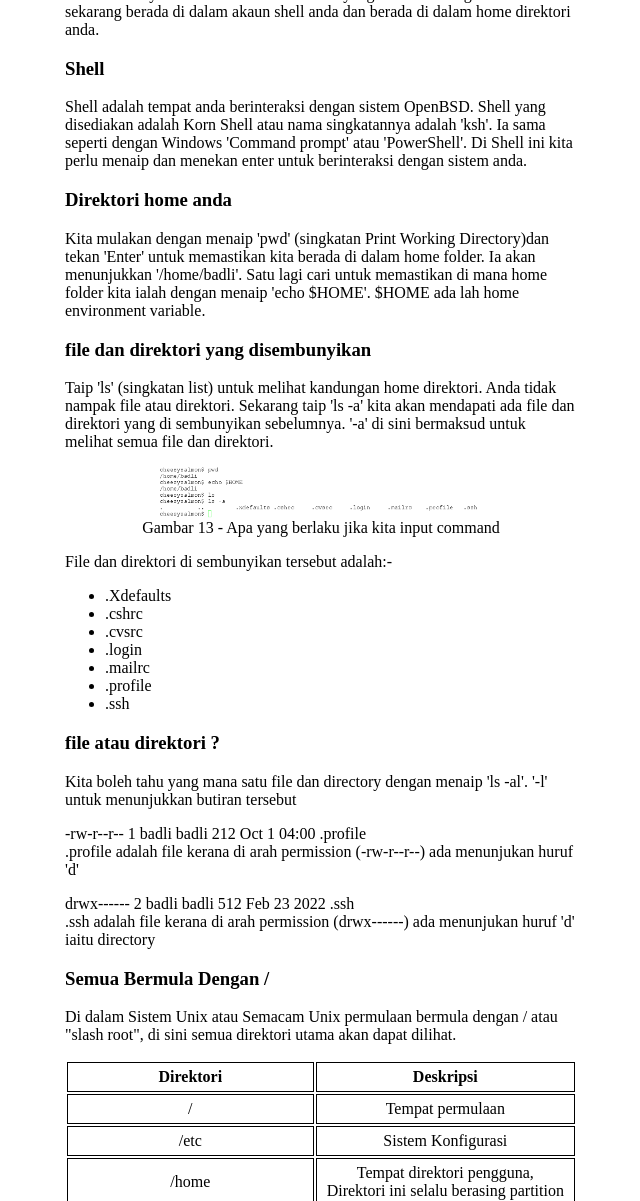
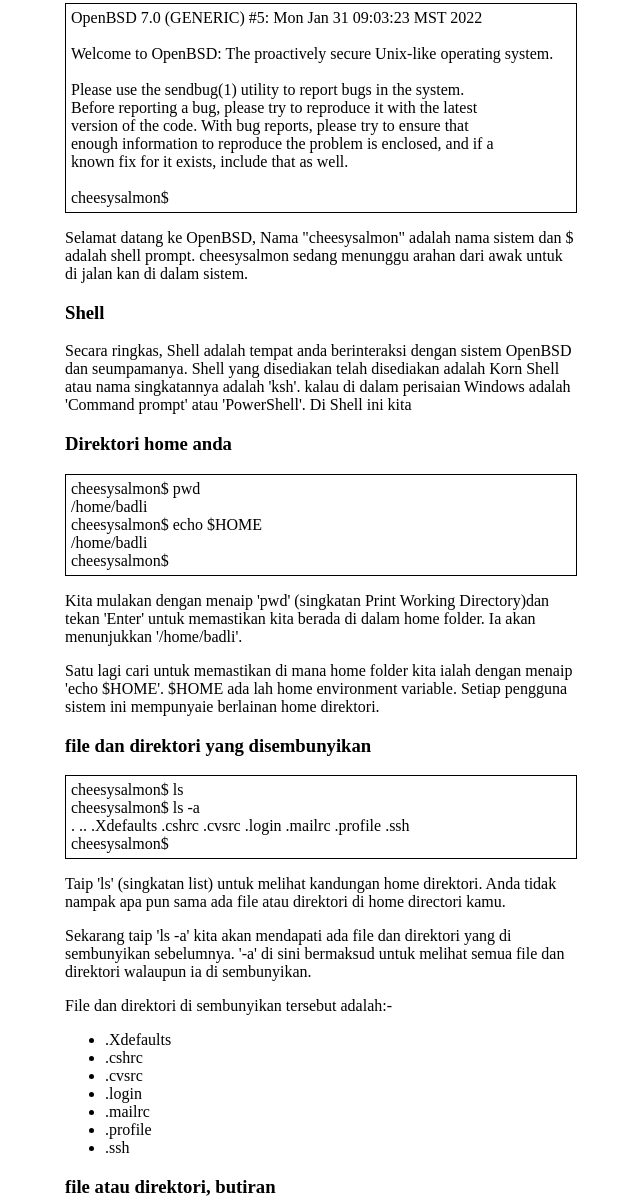
Before and after one commit to badlirashid/badlirashid.github.io, a plain HTML site: page openbsd_notes.html in a window 1280 px wide. Shown: the part 8002-9203 px from the top of the page, without its empty margins (319-959 px from the left). Drawn offline with Linux system fonts and the light colour scheme.

Commit message:
update command prompt

```diff
--- a/openbsd_notes.css
+++ b/openbsd_notes.css
@@ -1,4 +1,5 @@
 /* Reset global values except unicode-bidi, direction CSS Custom properties */
+
 {
 all: unset;
 }
@@ -40,10 +41,6 @@ img {
 	width: 10%;
 	text-align: center;
 	padding: 5px;
-
-}
-
-
 }
 
 .dirs td:nth-child(even) {
@@ -51,8 +48,17 @@ img {
 }
 
 
+
+p.prompt{
+	color: black;
+	border: 1px solid black;
+	padding: 5px;
+}
+
+
 figure figcaption {
 	text-align: center;
+
 }
 
 footer img {
--- a/openbsd_notes.html
+++ b/openbsd_notes.html
@@ -388,11 +388,14 @@
 			<h3>8 - Log masuk dari luar</h3>
 
 			<p>OpenBSD dapat di akses dari luar. Maksud di sini kita log masuk ke sistem tidak berada di tempat sistem itu. kita
-			memerlukan alamat IP atau alamat penuh URL OpenBSD. Selain itu menggunakan aplikasi utility seperti:-
+			memerlukan alamat IP atau alamat penuh URL ( seperti computer1.webluar.net) . Selain itu menggunakan aplikasi
+			utility seperti:-
 			</p>
 			<ul>
-				<li><a href="https://www.chiark.greenend.org.uk/~sgtatham/putty/">PuTTY</a> - Aplikasi mudah terminal untuk perisai * Microsoft Windows menggunakan protokol SSH</li>
-				<li><a href="https://winscp.net">WinSCP</a> - Aplikasi untuk memindah file menggunakan SSH untuk perisian * Microsoft Windows menggunakan protokol SSH</li>
+				<li><a href="https://www.chiark.greenend.org.uk/~sgtatham/putty/">PuTTY</a> - Aplikasi mudah terminal untuk
+				<br>perisai * Microsoft Windows menggunakan protokol SSH.</li>
+				<li><a href="https://winscp.net">WinSCP</a> - Aplikasi untuk memudahkan memindah file menggunakan SSH untuk perisian
+				<br>* Microsoft Windows menggunakan protokol SFTP, SCP. </li>
 				<li>ssh - Aplikasi terminal tersedia di dalam perisai Linux dan Windows </li>
 				<li>scp - Aplikasi memindah file tersedia di dalam perisai Linux dan Windows menggunakan protokol SSH </li>
 			</ul>
@@ -407,34 +410,62 @@
 		<article class="home">
 
 			<h2>Log masuk ke OpenBSD</h2>
+			<p class="prompt">OpenBSD 7.0 (GENERIC) #5: Mon Jan 31 09:03:23 MST 2022
+			<br>
+			<br>Welcome to OpenBSD: The proactively secure Unix-like operating system.
+			<br>
+			<br>Please use the sendbug(1) utility to report bugs in the system.
+			<br>Before reporting a bug, please try to reproduce it with the latest
+			<br>version of the code.  With bug reports, please try to ensure that
+			<br>enough information to reproduce the problem is enclosed, and if a
+			<br>known fix for it exists, include that as well.
+			<br>
+			<br>cheesysalmon$
+			</p>
 
-			<p>Nama "cheesysalmon" adalah nama sistem yang awda telah log masuk. Awda sekarang berada di dalam akaun shell anda dan
-			berada di dalam home direktori anda.
+			<p>Selamat datang ke OpenBSD, Nama "cheesysalmon" adalah nama sistem dan $ adalah shell prompt.
+			cheesysalmon sedang menunggu arahan dari awak untuk di jalan kan di dalam sistem.
 			<p>
 
 			<h3>Shell</h3>
-			<p>Shell adalah tempat anda berinteraksi dengan sistem OpenBSD. Shell yang disediakan adalah Korn Shell atau
-			nama singkatannya adalah 'ksh'. Ia sama seperti dengan Windows 'Command prompt' atau 'PowerShell'. Di Shell ini kita
-			perlu menaip dan menekan enter untuk berinteraksi dengan sistem anda.
+
+			<p>Secara ringkas, Shell adalah tempat anda berinteraksi dengan sistem OpenBSD dan seumpamanya. Shell yang disediakan
+			telah disediakan adalah Korn Shell atau nama singkatannya adalah 'ksh'. kalau di dalam perisaian Windows adalah
+			'Command prompt' atau 'PowerShell'. Di Shell ini kita
 			</p>
 
 			<h3>Direktori home anda</h3>
+
+			<p class="prompt">cheesysalmon$ pwd
+			<br>/home/badli
+			<br>cheesysalmon$ echo $HOME
+			<br>/home/badli
+			<br>cheesysalmon$
+			</p>
+
 			<p>Kita mulakan dengan menaip 'pwd' (singkatan Print Working Directory)dan tekan 'Enter' untuk memastikan kita berada
-			di dalam home folder. Ia akan menunjukkan '/home/badli'. Satu lagi cari untuk memastikan di mana home folder kita ialah
-			dengan menaip 'echo $HOME'. $HOME ada lah home environment variable.
+			di dalam home folder. Ia akan menunjukkan '/home/badli'.
+			</p>
+			<p>Satu lagi cari untuk memastikan di mana home folder kita ialah dengan menaip 'echo $HOME'. $HOME ada lah home
+			environment variable. Setiap pengguna sistem ini mempunyaie berlainan home direktori.
 			</p>
 
 			<h3> file dan direktori yang disembunyikan </h3>
 
-			<p>Taip 'ls' (singkatan list) untuk melihat kandungan home direktori. Anda tidak nampak file atau direktori.
-			Sekarang taip 'ls -a' kita akan mendapati ada file dan direktori yang di sembunyikan sebelumnya. '-a' di sini
-			bermaksud untuk melihat semua file dan direktori.
+			<p class="prompt">cheesysalmon$ ls
+			<br>cheesysalmon$ ls -a
+			<br>.          ..         .Xdefaults .cshrc     .cvsrc     .login     .mailrc    .profile   .ssh
+			<br>cheesysalmon$
+			<br>
 			</p>
 
-			<figure>
-				<img src="openbsd_notes/4/4_1-folder.png" alt="Home Direktori"></img>
-				<figcaption>Gambar 13 - Apa yang berlaku jika kita input command </figcaption>
-			</figure>
+			<p>Taip 'ls' (singkatan list) untuk melihat kandungan home direktori. Anda tidak nampak apa pun sama ada
+			file atau direktori di home directori kamu.
+			</p>
+
+			<p>Sekarang taip 'ls -a' kita akan mendapati ada file dan direktori yang di sembunyikan sebelumnya. '-a' di sini
+			bermaksud untuk melihat semua file dan direktori walaupun ia di sembunyikan.
+			</p>
 
 			<p>File dan direktori di sembunyikan tersebut adalah:-
 			</p>
@@ -448,16 +479,54 @@
 				<li>.ssh</li>
 			 </ul>
 
-			<h3> file atau direktori ? </h3>
+			<h3> file atau direktori, butiran </h3>
+
+			<p class="prompt">cheesysalmon$ ls -al
+			<br>total 36
+			<br>drwxr-xr-x  3 badli  badli  512 Feb 23 09:22 .
+			<br>drwxr-xr-x  3 root   wheel  512 Feb 23 03:46 ..
+			<br>-rw-r--r--  1 badli  badli   87 Oct  1 04:00 .Xdefaults
+			<br>-rw-r--r--  1 badli  badli  769 Oct  1 04:00 .cshrc
+			<br>-rw-r--r--  1 badli  badli  101 Oct  1 04:00 .cvsrc
+			<br>-rw-r--r--  1 badli  badli  359 Oct  1 04:00 .login
+			<br>-rw-r--r--  1 badli  badli  175 Oct  1 04:00 .mailrc
+			<br>-rw-r--r--  1 badli  badli  212 Oct  1 04:00 .profile
+			<br>drwx------  2 badli  badli  512 Feb 23 03:44 .ssh
+			<br>
+			</p>
+
 			<p>Kita boleh tahu yang mana satu file dan directory dengan menaip 'ls -al'. '-l' untuk menunjukkan butiran tersebut </p>
 
 			<p>-rw-r--r--  1 badli  badli  212 Oct  1 04:00 .profile
-			<br>.profile adalah file kerana di arah permission (-rw-r--r--) ada menunjukan huruf 'd'
+			<br>
+			<br><em>.profile adalah file kerana di arah permission (-rw-r--r--) tidak ada terdapat huruf 'd' yang menunjukkan direktori</em>
 			</p>
 
-			<p>drwx------  2 badli  badli  512 Feb 23  2022 .ssh
-			<br>.ssh adalah file kerana di arah permission (drwx------) ada menunjukan huruf 'd' iaitu directory
+			<p>drwx------  2 badli  badli  512 Feb 23  0344 .ssh
+			<br>
 			</p>
+
+			<p class="prompt">cheesysalmon$ file .profile
+			<br>.profile: ASCII text
+			<br>cheesysalmon$ file .ssh
+			<br>.ssh: directory
+			</p>
+			<p>Satu lagi kaedah untuk membeza di antara file dan directori adalah dengan menggunakan "file". Dari contoh program telah membezakan
+			.profile adalah text file dan .ssh adalah folder.
+			</p>
+			<p class="prompt">cheesysalmon$ file /sys
+			<br>/sys: broken symbolic link to 'usr/src/sys'
+			<br>cheesysalmon$ file /dev/sd0a
+			<br>/dev/sd1: block special (4/0)
+			<br>cheesysalmon$ file /bin/ls
+			<br>/bin/ls: ELF 64-bit LSB shared object, x86-64, version 1
+			</p>
+			<p>Program file juga dapat memberi tahu berapa jenis file.</p>
+			<ul>
+			<li>/sys - adalah symbolic link, sama seperti shortcut di dalam Windows</li>
+			<li>/dev/sd0a - Ini ada block device untuk cakera keras anda</li>
+			<li></li>
+			</ul>
 
 
 
```
Lines whose indentation alone changed are shown as unchanged.
